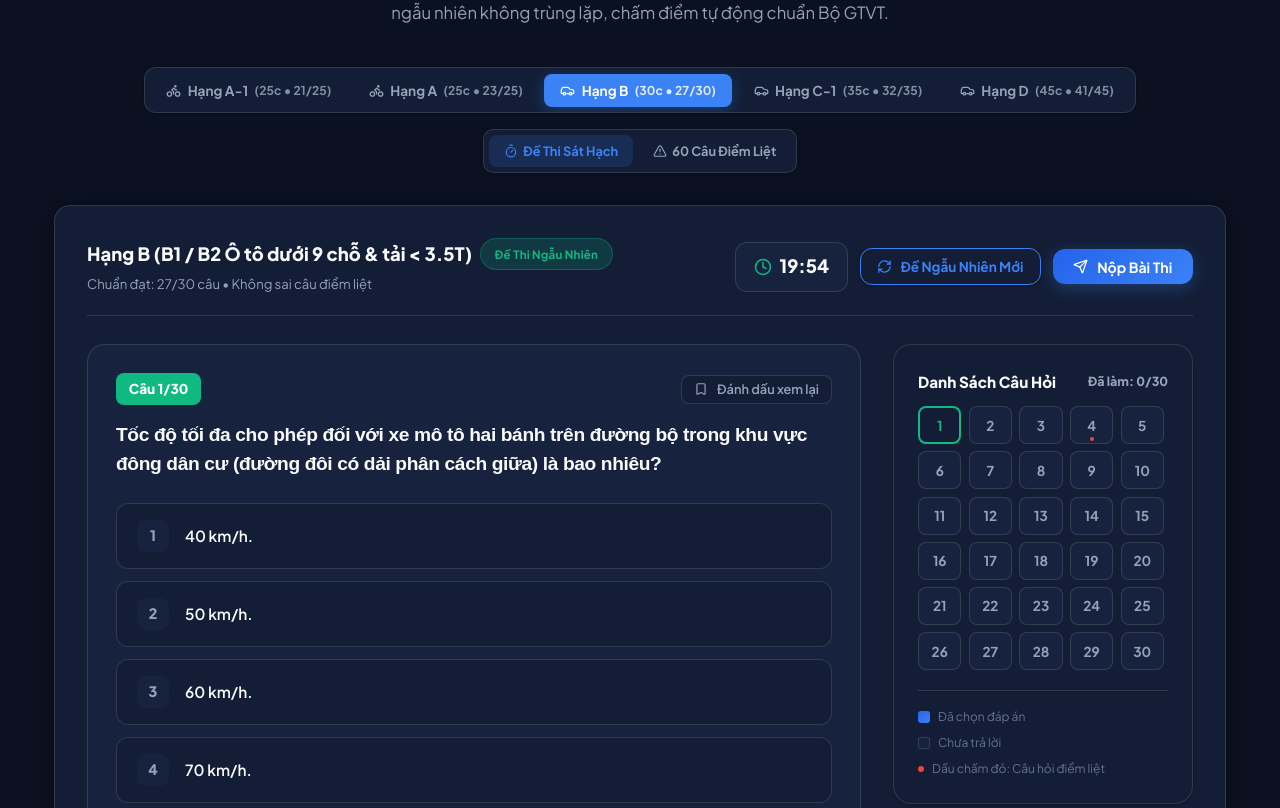
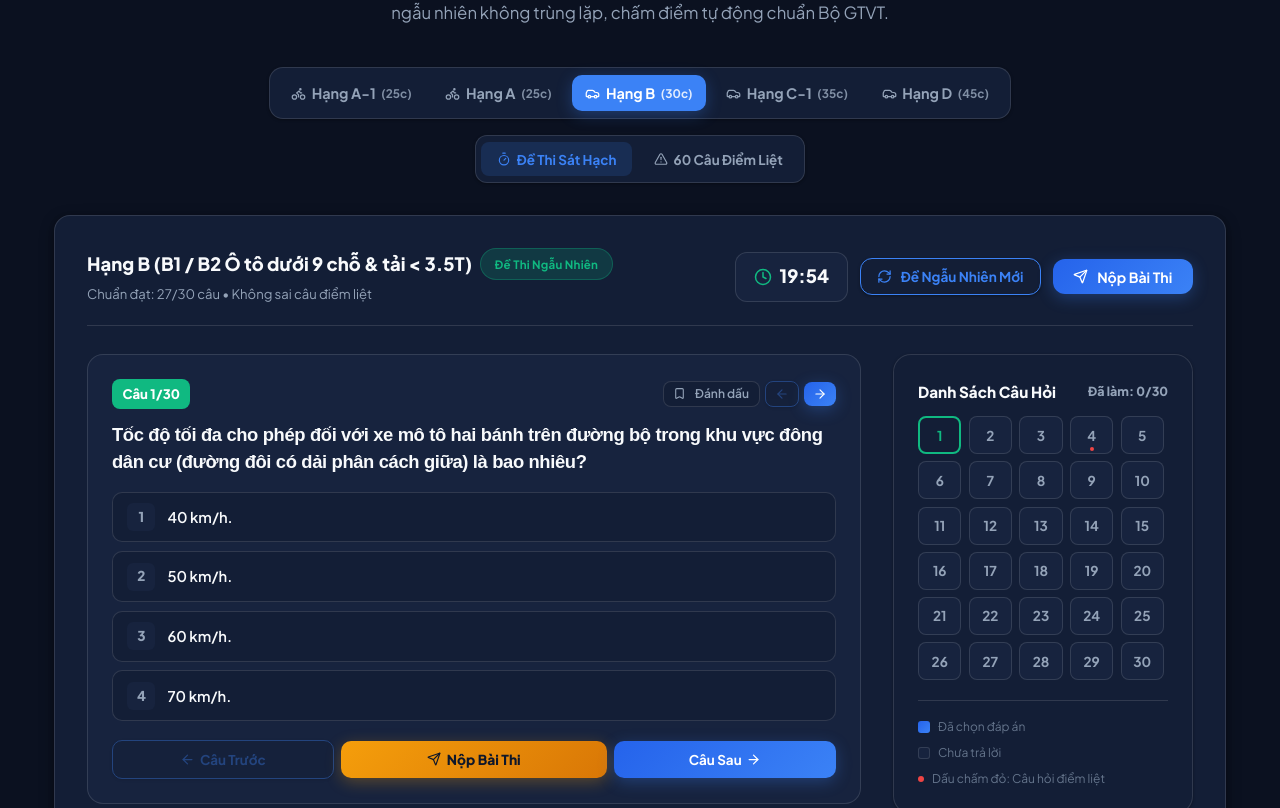
Before and after one commit to thayhongdaylai-hub/thayhongdaylai, a React (Vite) app: page / in a window 1280 px wide. Shown: the part 5952-6760 px from the top of the page. Built offline with nearby package versions, Linux system fonts and the light colour scheme; a web font is replaced by a local one.

Commit message:
thayhongdaylai

```diff
--- a/src/components/TheoryExam.jsx
+++ b/src/components/TheoryExam.jsx
@@ -242,21 +242,20 @@ export default function TheoryExam() {
           gap: '1rem',
           marginBottom: '2rem'
         }}>
-          {/* Scrollable License Selector */}
+          {/* Responsive License Selector (Always displays all license grades on mobile) */}
           <div
-            className="no-scrollbar"
             style={{
               display: 'flex',
-              overflowX: 'auto',
-              whiteSpace: 'nowrap',
-              WebkitOverflowScrolling: 'touch',
-              padding: '0.35rem',
+              flexWrap: 'wrap',
+              justifyContent: 'center',
+              alignItems: 'center',
+              padding: '0.45rem',
               background: 'var(--bg-card)',
               border: '1px solid var(--border-color)',
-              borderRadius: '12px',
+              borderRadius: '14px',
               boxShadow: 'var(--shadow-sm)',
               maxWidth: '100%',
-              gap: '0.35rem'
+              gap: '0.4rem'
             }}
           >
             {Object.entries(LICENSE_CONFIGS).map(([key, config]) => {
@@ -270,9 +269,9 @@ export default function TheoryExam() {
                   }}
                   className="btn"
                   style={{
-                    padding: '0.5rem 1rem',
-                    borderRadius: '8px',
-                    fontSize: '0.85rem',
+                    padding: '0.55rem 0.85rem',
+                    borderRadius: '10px',
+                    fontSize: 'clamp(0.82rem, 3vw, 0.9rem)',
                     fontWeight: 700,
                     border: 'none',
                     background: isSelected ? 'var(--primary)' : 'transparent',
@@ -281,15 +280,14 @@ export default function TheoryExam() {
                     transition: 'all 0.25s ease',
                     display: 'inline-flex',
                     alignItems: 'center',
-                    gap: '0.4rem',
-                    whiteSpace: 'nowrap',
-                    flexShrink: 0
+                    gap: '0.35rem',
+                    cursor: 'pointer'
                   }}
                 >
                   {isMotor ? <Bike size={15} /> : <Car size={15} />}
                   <span>{config.badgeName || key}</span>
-                  <span className="hide-mobile-sm" style={{ opacity: 0.85, fontSize: '0.76rem' }}>
-                    ({config.totalQuestions}c • {config.passingScore}/{config.totalQuestions})
+                  <span style={{ opacity: 0.85, fontSize: '0.74rem' }}>
+                    ({config.totalQuestions}c)
                   </span>
                 </button>
               );
@@ -298,31 +296,31 @@ export default function TheoryExam() {
 
           {/* Mode Switcher */}
           <div style={{
-            display: 'inline-flex',
-            padding: '0.3rem',
+            display: 'flex',
+            flexWrap: 'wrap',
+            justifyContent: 'center',
+            padding: '0.35rem',
             background: 'var(--bg-card)',
             border: '1px solid var(--border-color)',
-            borderRadius: '10px',
+            borderRadius: '12px',
             boxShadow: 'var(--shadow-sm)',
-            gap: '0.25rem',
-            maxWidth: '100%',
-            overflowX: 'auto'
+            gap: '0.35rem',
+            maxWidth: '100%'
           }}>
             <button
               onClick={() => setExamMode('mock')}
               className="btn"
               style={{
-                padding: '0.5rem 0.95rem',
+                padding: '0.55rem 1rem',
                 borderRadius: '8px',
-                fontSize: '0.8rem',
+                fontSize: '0.84rem',
                 fontWeight: 700,
                 border: 'none',
                 background: examMode === 'mock' ? 'var(--primary-tint)' : 'transparent',
                 color: examMode === 'mock' ? 'var(--primary)' : 'var(--text-muted)',
                 display: 'inline-flex',
                 alignItems: 'center',
-                gap: '0.35rem',
-                whiteSpace: 'nowrap'
+                gap: '0.35rem'
               }}
             >
               <Timer size={14} />
@@ -333,17 +331,16 @@ export default function TheoryExam() {
               onClick={() => setExamMode('critical')}
               className="btn"
               style={{
-                padding: '0.5rem 0.95rem',
+                padding: '0.55rem 1rem',
                 borderRadius: '8px',
-                fontSize: '0.8rem',
+                fontSize: '0.84rem',
                 fontWeight: 700,
                 border: 'none',
                 background: examMode === 'critical' ? 'var(--accent-red-tint)' : 'transparent',
                 color: examMode === 'critical' ? '#EF4444' : 'var(--text-muted)',
                 display: 'inline-flex',
                 alignItems: 'center',
-                gap: '0.35rem',
-                whiteSpace: 'nowrap'
+                gap: '0.35rem'
               }}
             >
               <AlertTriangle size={14} />
@@ -508,22 +505,22 @@ export default function TheoryExam() {
               {/* LEFT: CURRENT QUESTION PANEL */}
               <div style={{
                 background: 'var(--bg-input)',
-                borderRadius: '18px',
-                padding: '1.75rem',
+                borderRadius: '16px',
+                padding: 'clamp(1rem, 2.5vw, 1.5rem)',
                 border: '1px solid var(--border-color)'
               }}>
-                {/* Question Header */}
-                <div style={{ display: 'flex', alignItems: 'center', justifyContent: 'space-between', marginBottom: '1rem', flexWrap: 'wrap', gap: '0.5rem' }}>
-                  <div style={{ display: 'flex', alignItems: 'center', gap: '0.6rem' }}>
+                {/* Question Header with Quick Flip Arrows */}
+                <div style={{ display: 'flex', alignItems: 'center', justifyContent: 'space-between', marginBottom: '0.85rem', flexWrap: 'wrap', gap: '0.45rem' }}>
+                  <div style={{ display: 'flex', alignItems: 'center', gap: '0.45rem' }}>
                     <span style={{
                       display: 'inline-flex',
                       alignItems: 'center',
                       justifyContent: 'center',
-                      padding: '0.3rem 0.8rem',
+                      padding: '0.25rem 0.65rem',
                       borderRadius: '8px',
                       background: 'var(--accent-emerald)',
                       color: '#FFFFFF',
-                      fontSize: '0.85rem',
+                      fontSize: '0.82rem',
                       fontWeight: 800
                     }}>
                       Câu {currentQuestionIndex + 1}/{currentExam.questions.length}
@@ -534,49 +531,73 @@ export default function TheoryExam() {
                         background: 'rgba(239, 68, 68, 0.15)',
                         color: '#EF4444',
                         border: '1px solid rgba(239, 68, 68, 0.3)',
-                        fontSize: '0.75rem',
-                        fontWeight: 800
+                        fontSize: '0.72rem',
+                        fontWeight: 800,
+                        padding: '0.2rem 0.5rem'
                       }}>
-                        <AlertTriangle size={13} />
-                        CÂU ĐIỂM LIỆT (BẮT BUỘC ĐÚNG)
+                        <AlertTriangle size={12} />
+                        ĐIỂM LIỆT
                       </span>
                     )}
                   </div>
 
-                  {/* Bookmark button */}
+                  {/* Bookmark & Quick Flip Arrows on Top */}
+                  <div style={{ display: 'flex', alignItems: 'center', gap: '0.35rem' }}>
                     {!isSubmitted && (
                       <button
                         onClick={toggleBookmark}
                         className="btn"
                         style={{
-                        padding: '0.35rem 0.75rem',
+                          padding: '0.3rem 0.6rem',
                           borderRadius: '8px',
                           background: bookmarkedQuestions[currentQ.id] ? 'rgba(245, 158, 11, 0.15)' : 'var(--bg-card)',
                           border: bookmarkedQuestions[currentQ.id] ? '1px solid #F59E0B' : '1px solid var(--border-color)',
                           color: bookmarkedQuestions[currentQ.id] ? '#D97706' : 'var(--text-muted)',
-                        fontSize: '0.8rem',
+                          fontSize: '0.75rem',
                           fontWeight: 600
                         }}
+                        title="Đánh dấu xem lại câu này"
                       >
-                      <Bookmark size={14} fill={bookmarkedQuestions[currentQ.id] ? '#F59E0B' : 'none'} />
-                      <span>{bookmarkedQuestions[currentQ.id] ? 'Đã đánh dấu' : 'Đánh dấu xem lại'}</span>
+                        <Bookmark size={13} fill={bookmarkedQuestions[currentQ.id] ? '#F59E0B' : 'none'} />
+                        <span>{bookmarkedQuestions[currentQ.id] ? 'Đã dấu' : 'Đánh dấu'}</span>
                       </button>
                     )}
+
+                    <button
+                      onClick={() => setCurrentQuestionIndex(prev => Math.max(0, prev - 1))}
+                      disabled={currentQuestionIndex === 0}
+                      className="btn btn-secondary"
+                      style={{ padding: '0.3rem 0.55rem', borderRadius: '8px', opacity: currentQuestionIndex === 0 ? 0.35 : 1 }}
+                      title="Câu trước"
+                    >
+                      <ArrowLeft size={14} />
+                    </button>
+
+                    <button
+                      onClick={() => setCurrentQuestionIndex(prev => Math.min(currentExam.questions.length - 1, prev + 1))}
+                      disabled={currentQuestionIndex === currentExam.questions.length - 1}
+                      className="btn btn-primary"
+                      style={{ padding: '0.3rem 0.55rem', borderRadius: '8px', opacity: currentQuestionIndex === currentExam.questions.length - 1 ? 0.35 : 1 }}
+                      title="Câu tiếp theo"
+                    >
+                      <ArrowRight size={14} />
+                    </button>
+                  </div>
                 </div>
 
                 {/* Question Content */}
                 <h4 style={{
-                  fontSize: '1.2rem',
+                  fontSize: 'clamp(1rem, 2.5vw, 1.15rem)',
                   fontWeight: 700,
-                  lineHeight: 1.5,
+                  lineHeight: 1.45,
                   color: 'var(--text-main)',
-                  marginBottom: '1.5rem'
+                  marginBottom: '1rem'
                 }}>
                   {currentQ.question}
                 </h4>
 
-                {/* Options List */}
-                <div style={{ display: 'flex', flexDirection: 'column', gap: '0.75rem', marginBottom: '2rem' }}>
+                {/* Options List (Compact & Touch-Friendly) */}
+                <div style={{ display: 'flex', flexDirection: 'column', gap: '0.55rem', marginBottom: '1.15rem' }}>
                   {currentQ.options.map((opt, idx) => {
                     const isSelected = currentAnswer === idx;
                     const isCorrect = currentQ.correctIndex === idx;
@@ -615,9 +636,9 @@ export default function TheoryExam() {
                         style={{
                           display: 'flex',
                           alignItems: 'center',
-                          gap: '1rem',
-                          padding: '1rem 1.25rem',
-                          borderRadius: '12px',
+                          gap: '0.75rem',
+                          padding: '0.65rem 0.9rem',
+                          borderRadius: '10px',
                           background: bg,
                           border: border,
                           cursor: isSubmitted ? 'default' : 'pointer',
@@ -626,33 +647,33 @@ export default function TheoryExam() {
                         }}
                       >
                         <div style={{
-                          width: '32px',
-                          height: '32px',
-                          borderRadius: '8px',
+                          width: '28px',
+                          height: '28px',
+                          borderRadius: '6px',
                           background: indicatorBg,
                           color: indicatorColor,
                           display: 'flex',
                           alignItems: 'center',
                           justifyContent: 'center',
                           fontWeight: 800,
-                          fontSize: '0.9rem',
+                          fontSize: '0.85rem',
                           flexShrink: 0
                         }}>
                           {idx + 1}
                         </div>
-                        <div style={{ fontSize: '0.96rem', fontWeight: 600, lineHeight: 1.45, flex: 1 }}>
+                        <div style={{ fontSize: '0.92rem', fontWeight: 600, lineHeight: 1.4, flex: 1 }}>
                           {opt}
                         </div>
                         {isSubmitted && isCorrect && (
-                          <div style={{ color: 'var(--accent-emerald)', display: 'flex', alignItems: 'center', gap: '0.3rem', fontWeight: 700, fontSize: '0.85rem' }}>
-                            <CheckCircle2 size={18} />
-                            <span>Đáp án đúng</span>
+                          <div style={{ color: 'var(--accent-emerald)', display: 'flex', alignItems: 'center', gap: '0.25rem', fontWeight: 700, fontSize: '0.8rem', flexShrink: 0 }}>
+                            <CheckCircle2 size={16} />
+                            <span>Đúng</span>
                           </div>
                         )}
                         {isSubmitted && isSelected && !isCorrect && (
-                          <div style={{ color: '#EF4444', display: 'flex', alignItems: 'center', gap: '0.3rem', fontWeight: 700, fontSize: '0.85rem' }}>
-                            <XCircle size={18} />
-                            <span>Bạn đã chọn</span>
+                          <div style={{ color: '#EF4444', display: 'flex', alignItems: 'center', gap: '0.25rem', fontWeight: 700, fontSize: '0.8rem', flexShrink: 0 }}>
+                            <XCircle size={16} />
+                            <span>Đã chọn</span>
                           </div>
                         )}
                       </div>
@@ -660,50 +681,110 @@ export default function TheoryExam() {
                   })}
                 </div>
 
-                {/* Explanation Box (When Submitted or Practice Mode) */}
+                {/* Explanation Box (When Submitted) */}
                 {isSubmitted && (
                   <div style={{
-                    padding: '1.25rem',
-                    borderRadius: '12px',
+                    padding: '1rem',
+                    borderRadius: '10px',
                     background: 'var(--bg-card)',
                     border: '1px solid var(--border-color)',
                     borderLeft: '4px solid var(--accent-emerald)',
-                    marginBottom: '1.5rem'
+                    marginBottom: '1rem'
                   }}>
-                    <div style={{ display: 'flex', alignItems: 'center', gap: '0.45rem', color: 'var(--accent-emerald)', fontWeight: 800, fontSize: '0.9rem', marginBottom: '0.4rem' }}>
-                      <HelpCircle size={17} />
-                      <span>Giải Thích Luật & Mẹo Ghi Nhớ Nhanh:</span>
+                    <div style={{ display: 'flex', alignItems: 'center', gap: '0.4rem', color: 'var(--accent-emerald)', fontWeight: 800, fontSize: '0.85rem', marginBottom: '0.3rem' }}>
+                      <HelpCircle size={15} />
+                      <span>Giải Thích & Mẹo Thi:</span>
                     </div>
-                    <div style={{ fontSize: '0.9rem', color: 'var(--text-muted)', lineHeight: 1.6 }}>
+                    <div style={{ fontSize: '0.86rem', color: 'var(--text-muted)', lineHeight: 1.5 }}>
                       {currentQ.explanation}
                     </div>
                   </div>
                 )}
 
-                {/* Navigation Buttons */}
-                <div style={{ display: 'flex', alignItems: 'center', justifyContent: 'space-between', gap: '1rem', flexWrap: 'wrap' }}>
+                {/* Integrated Action Row Directly Under Options: Câu Trước | Nộp Bài / Kết Quả | Câu Sau */}
+                <div style={{
+                  display: 'grid',
+                  gridTemplateColumns: '1fr 1.2fr 1fr',
+                  gap: '0.45rem',
+                  alignItems: 'center'
+                }}>
                   <button
                     onClick={() => setCurrentQuestionIndex(prev => Math.max(0, prev - 1))}
                     disabled={currentQuestionIndex === 0}
                     className="btn btn-secondary"
-                    style={{ padding: '0.6rem 1.2rem', opacity: currentQuestionIndex === 0 ? 0.4 : 1 }}
+                    style={{
+                      padding: '0.65rem 0.5rem',
+                      fontSize: '0.84rem',
+                      borderRadius: '10px',
+                      opacity: currentQuestionIndex === 0 ? 0.35 : 1,
+                      display: 'flex',
+                      alignItems: 'center',
+                      justifyContent: 'center',
+                      gap: '0.3rem'
+                    }}
                   >
-                    <ArrowLeft size={16} />
+                    <ArrowLeft size={15} />
                     <span>Câu Trước</span>
                   </button>
 
-                  <div style={{ fontSize: '0.85rem', color: 'var(--text-light)', display: 'none' }} className="shortcut-hint">
-                    Dùng phím 1, 2, 3, 4 để chọn • Mũi tên để chuyển câu
-                  </div>
+                  {!isSubmitted ? (
+                    <button
+                      onClick={handleSubmitExam}
+                      className="btn btn-gold"
+                      style={{
+                        padding: '0.65rem 0.5rem',
+                        fontSize: '0.86rem',
+                        fontWeight: 800,
+                        borderRadius: '10px',
+                        display: 'flex',
+                        alignItems: 'center',
+                        justifyContent: 'center',
+                        gap: '0.35rem'
+                      }}
+                    >
+                      <Send size={14} />
+                      <span>Nộp Bài Thi</span>
+                    </button>
+                  ) : (
+                    <button
+                      onClick={() => {
+                        const examEl = document.getElementById('theory-exam');
+                        if (examEl) examEl.scrollIntoView({ behavior: 'smooth' });
+                      }}
+                      className="btn btn-gold"
+                      style={{
+                        padding: '0.65rem 0.5rem',
+                        fontSize: '0.86rem',
+                        fontWeight: 800,
+                        borderRadius: '10px',
+                        display: 'flex',
+                        alignItems: 'center',
+                        justifyContent: 'center',
+                        gap: '0.35rem'
+                      }}
+                    >
+                      <CheckCircle2 size={14} />
+                      <span>Xem Kết Quả</span>
+                    </button>
+                  )}
 
                   <button
                     onClick={() => setCurrentQuestionIndex(prev => Math.min(currentExam.questions.length - 1, prev + 1))}
                     disabled={currentQuestionIndex === currentExam.questions.length - 1}
                     className="btn btn-primary"
-                    style={{ padding: '0.6rem 1.2rem', opacity: currentQuestionIndex === currentExam.questions.length - 1 ? 0.4 : 1 }}
+                    style={{
+                      padding: '0.65rem 0.5rem',
+                      fontSize: '0.84rem',
+                      borderRadius: '10px',
+                      opacity: currentQuestionIndex === currentExam.questions.length - 1 ? 0.35 : 1,
+                      display: 'flex',
+                      alignItems: 'center',
+                      justifyContent: 'center',
+                      gap: '0.3rem'
+                    }}
                   >
-                    <span>Câu Tiếp Theo</span>
-                    <ArrowRight size={16} />
+                    <span>Câu Sau</span>
+                    <ArrowRight size={15} />
                   </button>
                 </div>
               </div>
```
Also changed, not shown: src/components/Navbar.jsx (+71 -31 lines). Lines whose indentation alone changed are shown as unchanged.
